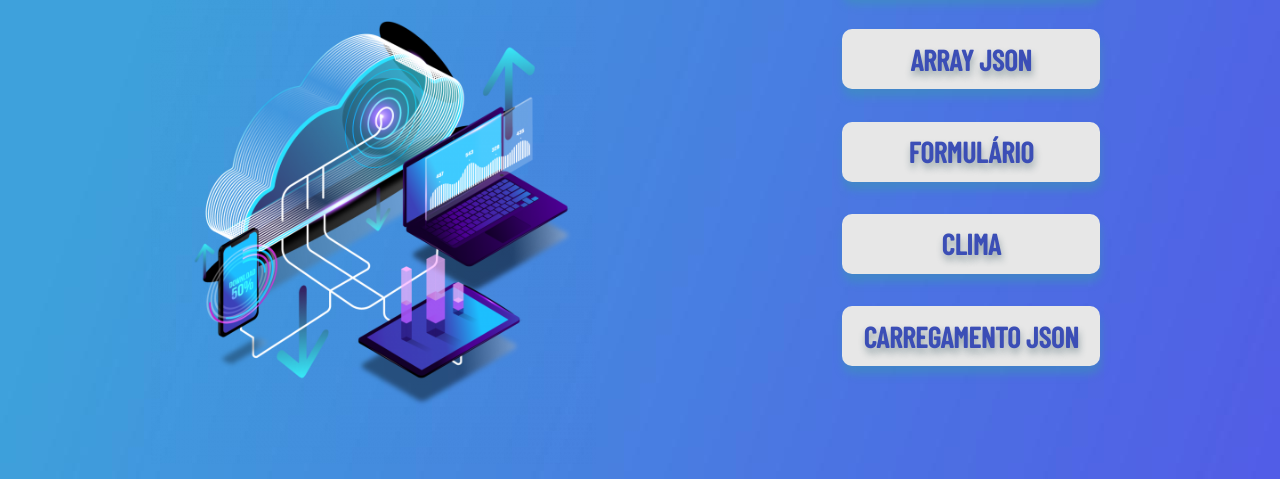
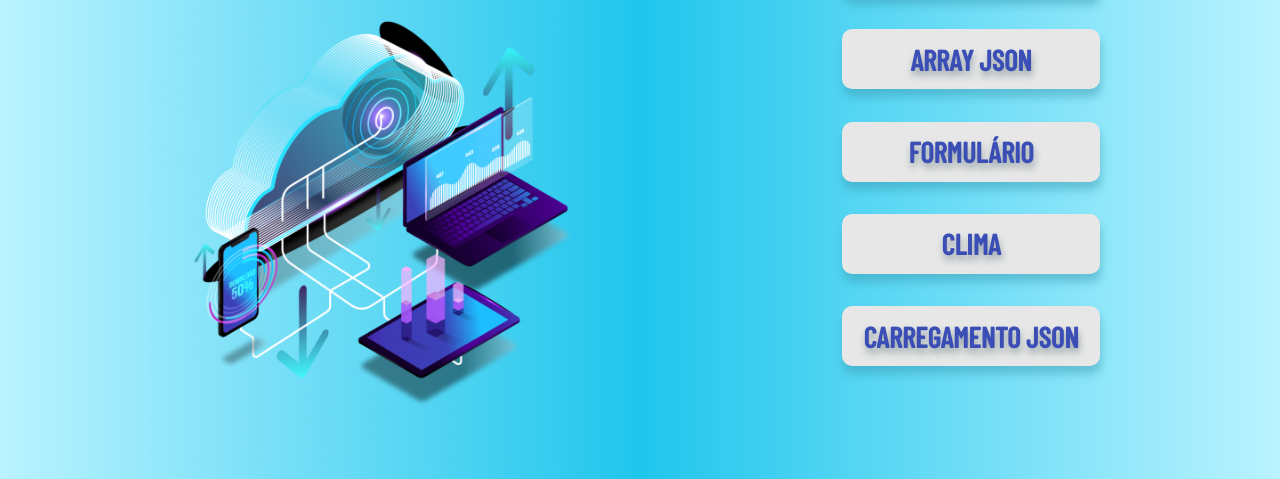
Before and after one commit to trinitydevs/apis, a plain HTML site: page index.html in a window 1280 px wide. Shown: the part 321-800 px from the top of the page. Drawn offline with nearby package versions, Linux system fonts and the light colour scheme.

Commit message:
Update style.css

```diff
--- a/css/style.css
+++ b/css/style.css
@@ -5,8 +5,8 @@
 }
 
 body{
-    background-image: url("../img/22609.png");
-    background-repeat: no-repeat;
+    background: rgb(186,243,255);
+    background: linear-gradient(90deg, rgba(186,243,255,1) 0%, rgba(32,198,237,1) 50%, rgba(186,243,255,1) 100%);
 }
 
 #principal{
```
